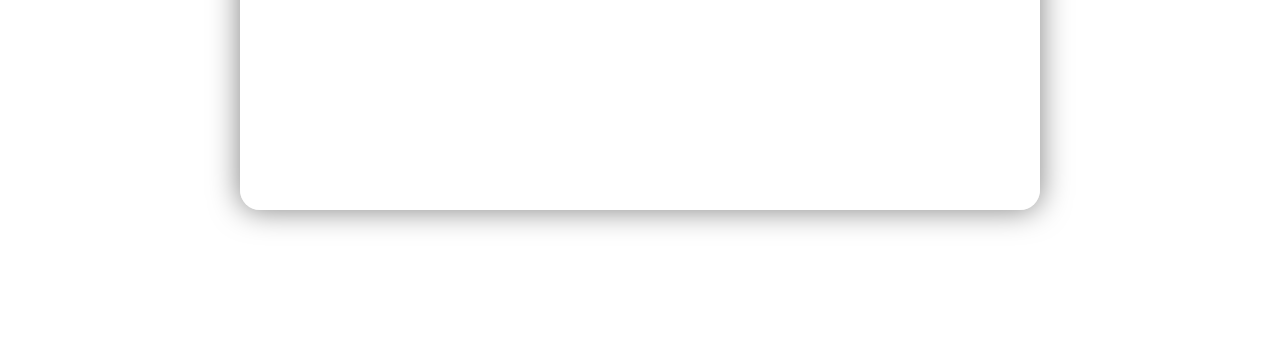
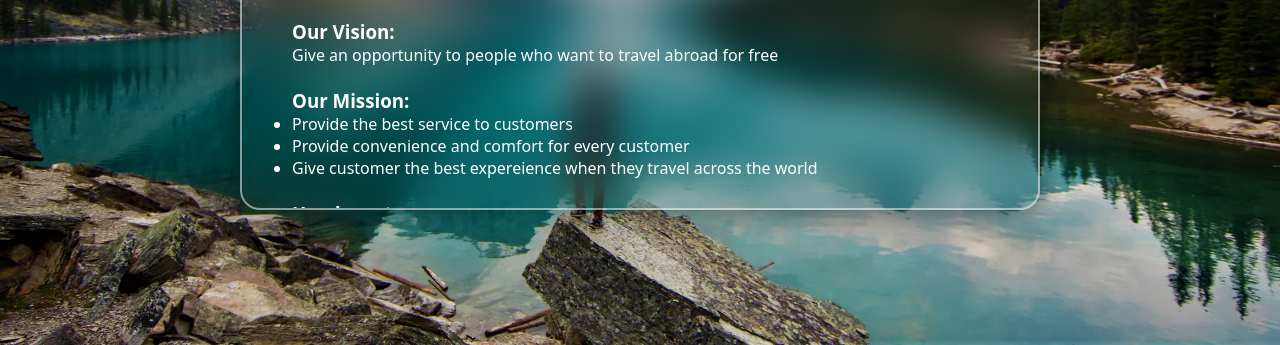
Before and after one commit to HQID/My-Website, a plain HTML site: page profile.html in a window 1280 px wide. Shown: the part 455-800 px from the top of the page. Drawn offline with Linux system fonts and the light colour scheme.

Commit message:
Update profile.css

```diff
--- a/profile.css
+++ b/profile.css
@@ -10,7 +10,7 @@ body {
     justify-content: center;
     align-items: center;
     min-height: 100vh;
-    background: url('/img/bga.jpg') no-repeat;
+    background: url('bga.jpg') no-repeat;
     background-size: cover;
     background-position: center;
 }
@@ -131,19 +131,19 @@ img {
 }
 
 .hq-image {
-    background-image: url('/img/hq1.jpg');
+    background-image: url('hq1.jpg');
     background-size: cover;
     background-position: center;
 }
 
 .hq-image2 {
-    background-image: url('/img/hq2.jpg');
+    background-image: url('hq2.jpg');
     background-size: cover;
     background-position: center;
 }
 
 .hq-image3 {
-    background-image: url('/img/hq3.jpg');
+    background-image: url('hq3.jpg');
     background-size: cover;
     background-position: center;
 }
```
